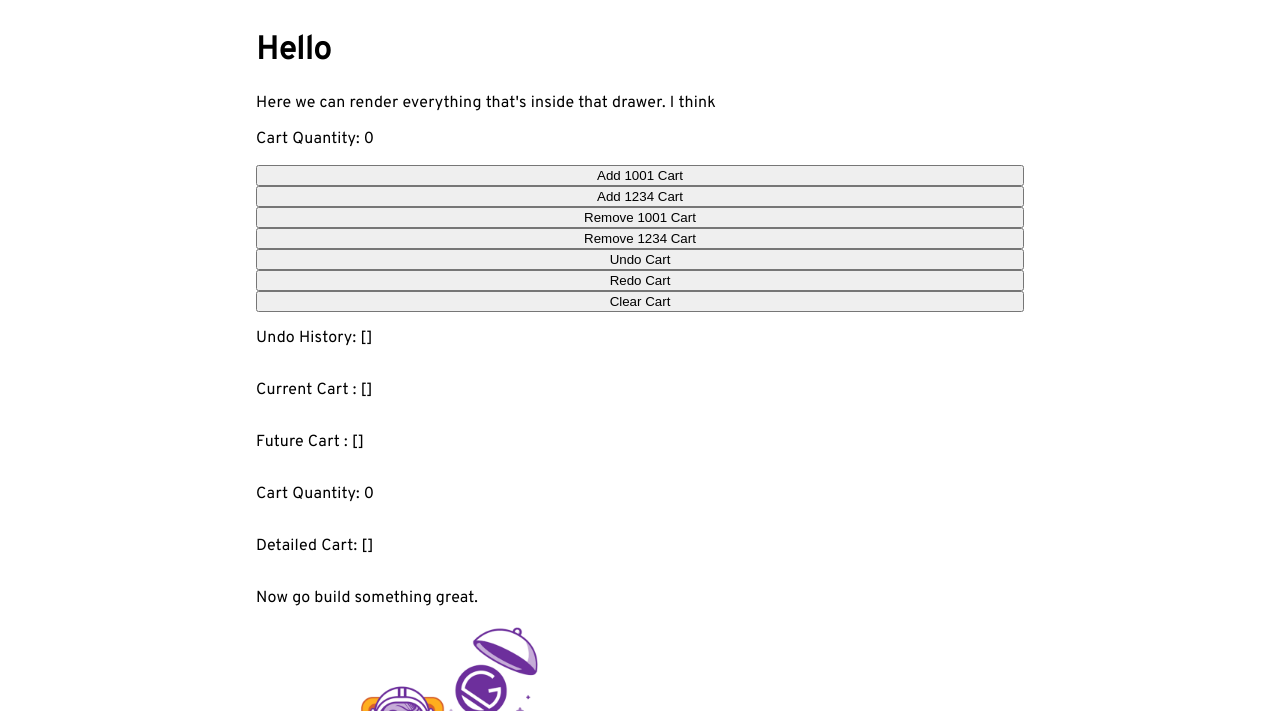
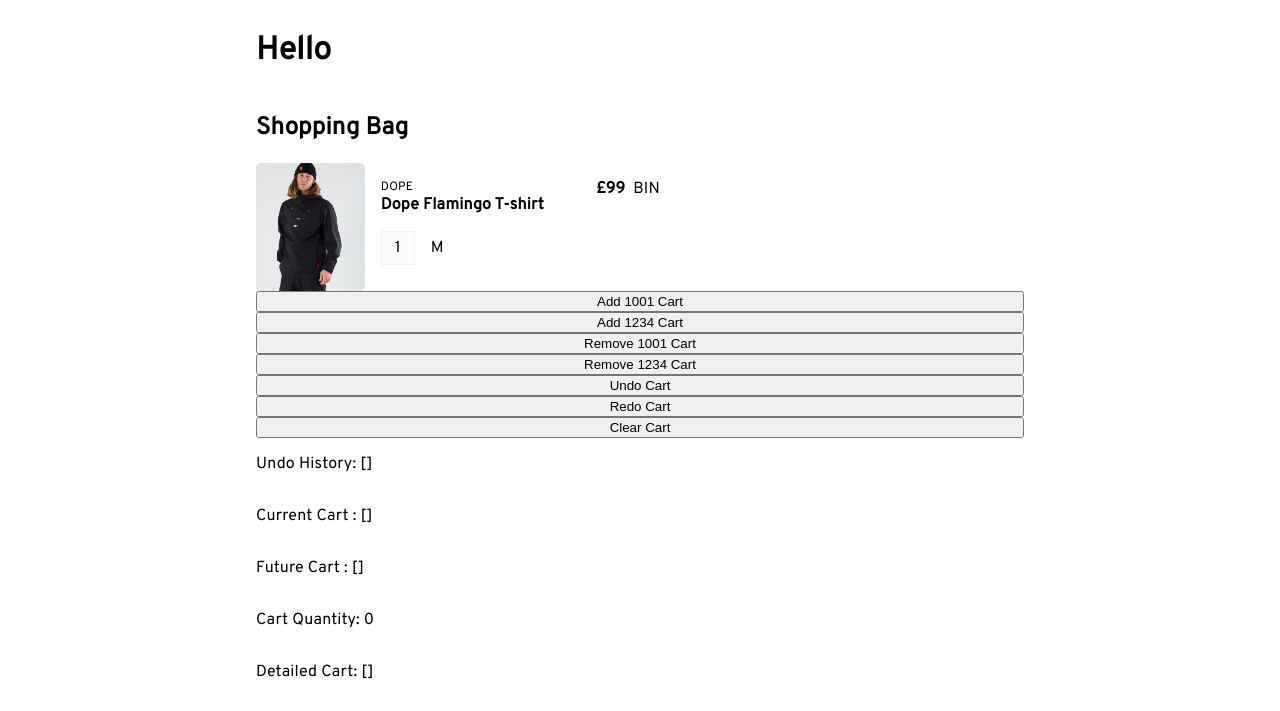
Before and after one commit to dougwithseismic/gatsbify-store-2020, a Gatsby site: page /page-2 in a window 1280 px wide. Shown: the part 79-790 px from the top of the page. Built offline with nearby package versions, Linux system fonts and the light colour scheme; Gatsby itself is replaced by a stand-in of ours.

Commit message:
Basked Added

```diff
--- /dev/null
+++ b/src/components/Basket/index.js
@@ -0,0 +1,32 @@
+import React from 'react'
+import './index.scss'
+
+import productItem from '../../images/products/E7724_20.jpg'
+
+const Basket = () => {
+  return (
+    <section className="basket">
+      <h2>Shopping Bag</h2>
+      <div className="basket-item-container">
+        <div className="basket-item">
+          <img src={productItem} className="item-image" />
+
+          <div className="item-detail">
+            <div className="item-brand">Dope</div>
+            <div className="item-title">Dope Flamingo T-shirt</div>
+            <div className="item-detail-lower">
+              <div className="quantity-control">1</div>
+              <div className="item-size">M</div>
+            </div>
+          </div>
+          <div className="item-detail-right">
+            <div className="item-price">£99</div>
+            <div className="item-remove">BIN</div>
+          </div>
+        </div>
+      </div>
+    </section>
+  )
+}
+
+export default Basket
--- /dev/null
+++ b/src/components/Basket/index.scss
@@ -0,0 +1,79 @@
+@media only screen {
+  .basket {
+    display: flex;
+    flex-direction: column;
+    width: 100%;
+
+    .basket-item {
+      width: 420px;
+      display: flex;
+      flex-direction: row;
+
+      font-weight: 100;
+
+      .item-image {
+        height: 128px;
+        border-radius: 5px;
+      }
+
+      .item-detail {
+        flex: 1;
+        padding: 1em;
+
+        .item-brand {
+          text-transform: uppercase;
+          font-size: .75em;
+        }
+
+        .item-title {
+          font-weight: bold;
+        }
+
+        .item-detail-lower {
+          display: flex;
+          flex-direction: row;
+          align-items: center;
+          margin-top: 1em;
+
+          .quantity-control {
+            display: flex;
+            justify-content: center;
+            align-items: center;
+            padding: .5em;
+            width: 1em;
+            height: 1em;
+
+            border: 1px solid #f0f0f0;
+            background-color: #fbfbfb;
+
+            margin-right: 1em;
+          }
+        }
+      }
+
+      .item-detail-right {
+        display: flex;
+        flex-direction: row;
+
+        padding: 1em;
+
+        .item-price {
+          font-weight: bold;
+          margin-right: .5em;
+        }
+      }
+    }
+  }
+} /* Define mobile styles - Mobile First */
+/* Medium screens - TABLET */
+@media only screen and (min-width: 40.063em) {
+} /* min-width 641px, medium screens */
+/* Large screens - DESKTOP */
+@media only screen and (min-width: 64.063em) {
+} /* min-width 1025px, large screens */
+/* XLarge screens */
+@media only screen and (min-width: 90.063em) {
+} /* min-width 1441px, xlarge screens */
+/* XXLarge screens */
+@media only screen and (min-width: 120.063em) {
+} /* min-width 1921px, xlarge screens */
--- a/src/pages/page-2.js
+++ b/src/pages/page-2.js
@@ -9,6 +9,7 @@ import ProductCard from '../components/ProductCard'
 import { ProductCardContext } from '../components/ProductCard'
 
 import Drawer from '../components/Common/Drawer'
+import Basket from '../components/Basket'
 
 const IndexPage = () => {
   const { cart } = useContext(CartContext)
@@ -33,8 +34,7 @@ const IndexPage = () => {
       <SEO title="Home" />
       <div className="container">
         <Drawer isOpen={cart.isDrawerOpen} openedClass="cart-drawer-open" closedClass="cart-drawer-closed">
-          <p>Here we can render everything that's inside that drawer. I think</p>
-          <p>Cart Quantity: {cart.getCartQuantity()}</p>
+          <Basket />
         </Drawer>
 
         <button onClick={() => cart.addToCart(1001)}>Add 1001 Cart</button>
```
